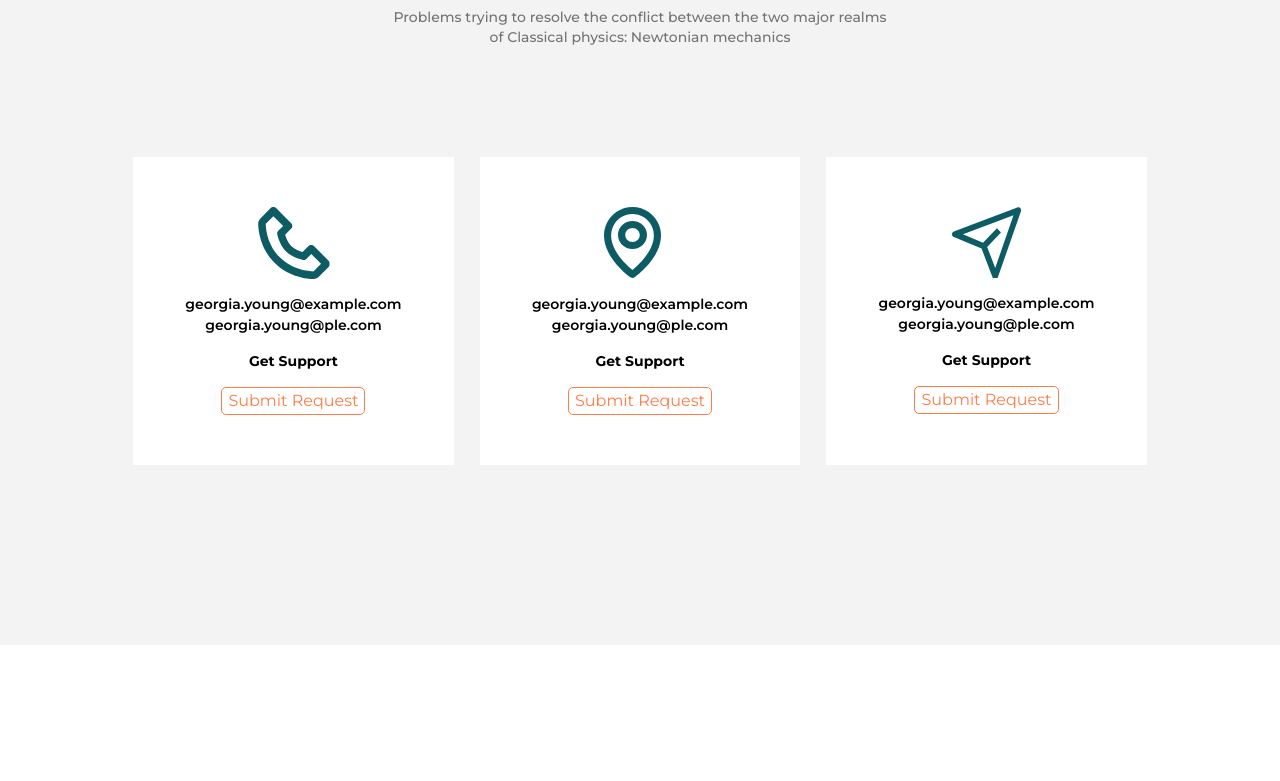
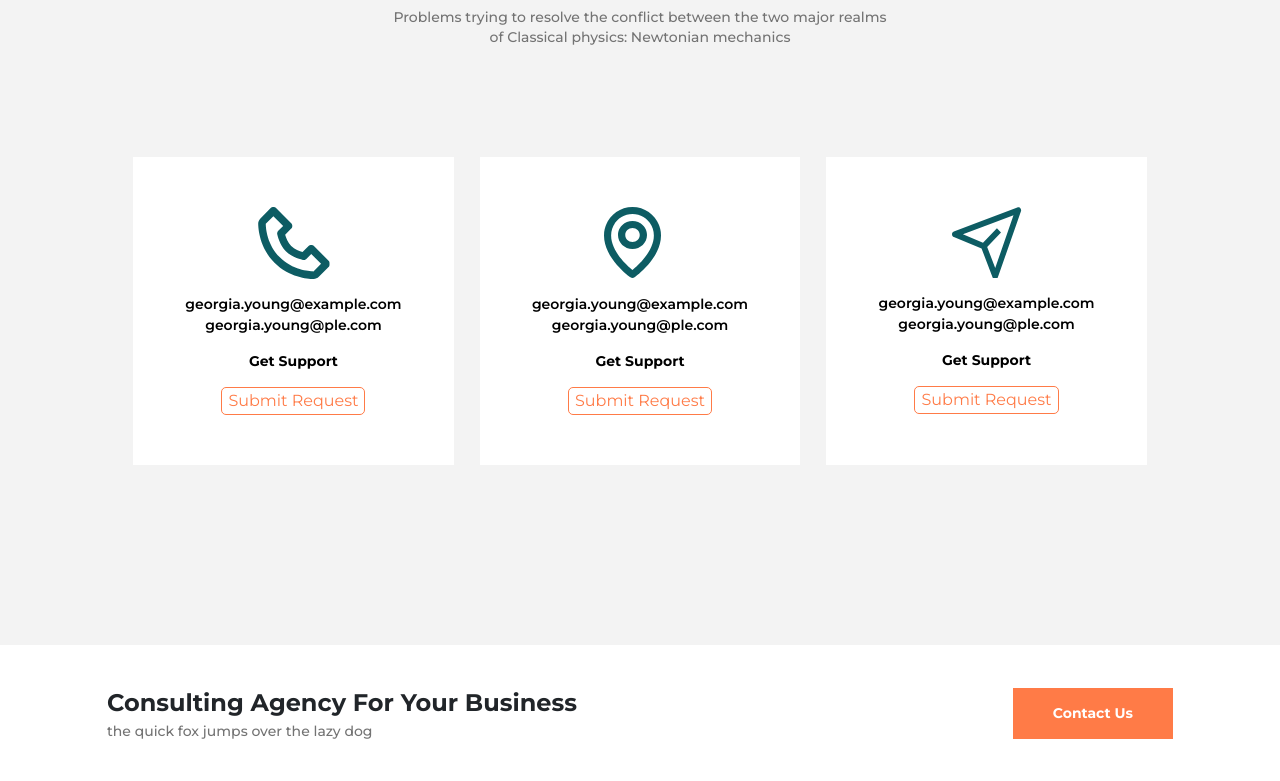
Before and after one commit to Danila2204/Relvies-web-page-template, a website: page docs/index.html in a window 1280 px wide. Shown: the part 3587-4368 px from the top of the page. Before the commit the page ends 4232 px from the top, so only its background shows below. Drawn offline with nearby package versions, Linux system fonts and the light colour scheme.

Commit message:
Свёрстан и адпатирован блок consulting.

```diff
--- a/docs/index.html
+++ b/docs/index.html
@@ -172,7 +172,7 @@
         <div class="container d-flex flex-column">
             <div class="we__text d-flex flex-column align-items-center">
                 <p class="we__title title">Who We Are</p>
-                <p class="we__subtitile subtitle">
+                <p class="we__subtitle subtitle">
                     Problems trying to resolve the conflict between the two major realms
                     of Classical physics: Newtonian mechanics
                 </p>
@@ -199,7 +199,7 @@
                                     the quick fox jumps over the lazy
                                     dog
                                 </p>
-                                <p class="we__content-description-description-item-text-subtitle subtitile">
+                                <p class="we__content-description-description-item-text-subtitle subtitle">
                                     Things on a very small scale ...
                                 </p>
                             </div>
@@ -211,7 +211,7 @@
                                     the quick fox jumps over the lazy
                                     dog
                                 </p>
-                                <p class="we__content-description-description-item-text-subtitle subtitile">
+                                <p class="we__content-description-description-item-text-subtitle subtitle">
                                     Things on a very small scale ...
                                 </p>
                             </div>
@@ -318,6 +318,21 @@
         </div>
     </section>
     <!-- / contacts -->
+    <!-- consulting -->
+    <section class="consulting">
+        <div class="container d-flex justify-content-between align-items-center flex-wrap">
+            <div class="consulting__text flex-wrap d-flex flex-column align-items-start">
+                <p class="consulting__title bold">
+                    Consulting Agency For Your Business
+                </p>
+                <p class="consulting__subtitle subtitle">
+                    the quick fox jumps over the lazy dog
+                </p>
+            </div>
+            <button class="consulting__button bold">Contact Us</button>
+        </div>
+    </section>
+    <!-- / consulting -->
     <script src="./js/main.js"></script>
 </body>
 </html>
--- a/src/scss/style.scss
+++ b/src/scss/style.scss
@@ -538,3 +538,27 @@ h1 {
     }
 }
 // === / contacts ===
+// === consulting ===
+.consulting {
+    padding-top: 40px;
+    padding-bottom: 40px;
+
+    &__text {
+        @media (max-width: 672px) {
+            margin-bottom: 50px;
+        }
+    }
+
+    &__title {
+        font-size: 24px;
+    }
+
+    &__button {
+        padding: 15px 40px;
+        font-size: 14px;
+        border: none;
+        background: rgb(var(--bs-primary-rgb));
+        color: #fff;
+    }
+}
+// === / consulting ===
```
Also changed, not shown: src/index.html (+18 -3 lines), docs/css/style.css, docs/imports/img/Contacts/location.svg (deleted), docs/imports/img/Contacts/phone.svg (deleted), docs/imports/img/Contacts/plain.svg (deleted).
